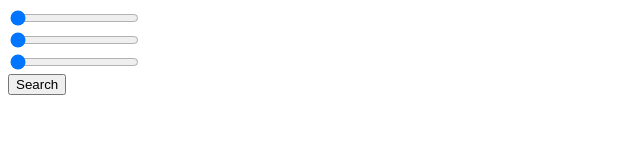
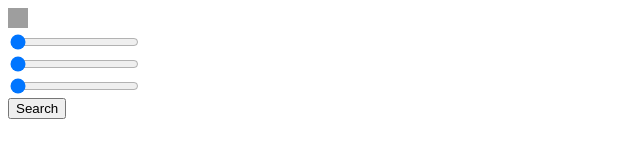
Before and after one commit to pippigreco/FCA-continuous-search, a website: page index.html in a window 1280 px wide. Shown: the whole page, without its empty margins (0-640 px from the left). Drawn offline with Linux system fonts and the light colour scheme; grey boxes are pictures that could not be loaded.

Commit message:
link to github repo added

```diff
--- a/index.html
+++ b/index.html
@@ -7,6 +7,10 @@
     <script src="main.js"></script> <!-- FCA functionality -->
 </head>
 <body>
+    <a href="https://github.com/alexhkurz/FCA-continuous-search">
+        <img src="https://github.githubassets.com/images/modules/logos_page/GitHub-Mark.png" alt="GitHub Logo" style="width:20px;height:20px;">
+    </a>
+    <br>
     <!-- Output of the algorithm will be displayed here -->
     <script>
         // Global variables to hold the values of all sliders and the array 'x'
```
